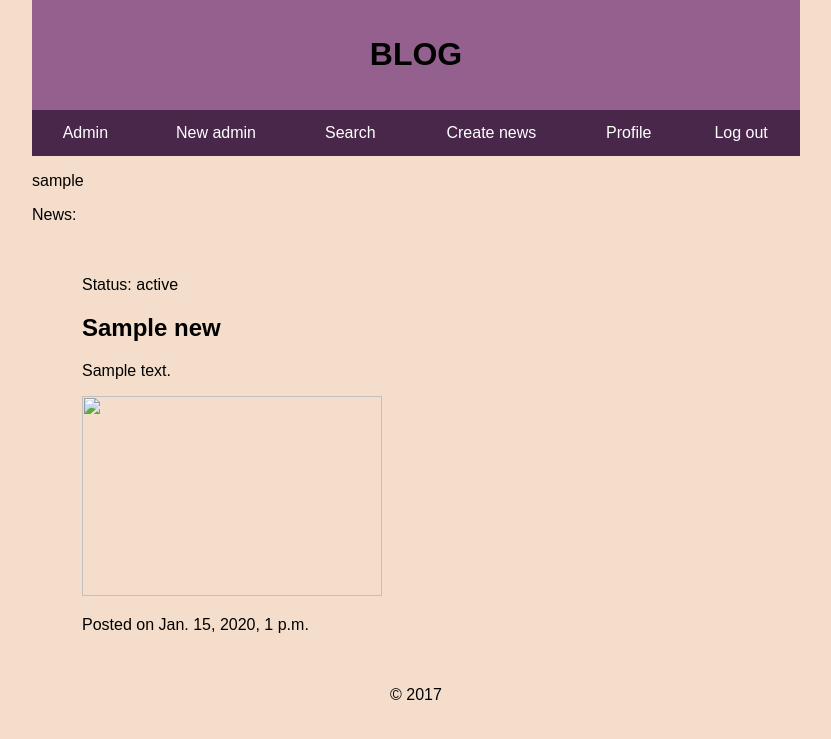
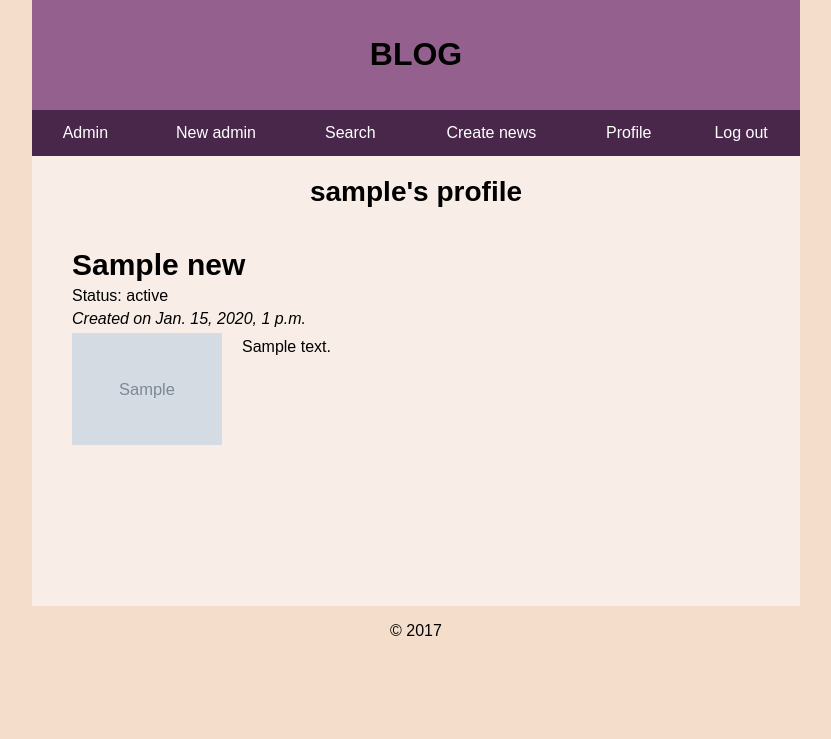
Before and after one commit to amm-poiais/laktionova_tsaplina, a Django app: page /user_profile/ in a window 1280 px wide. Shown: the top 739 px of the page, without its empty margins (224-1055 px from the left). Run offline with Django 3.2, Linux system fonts and the light colour scheme; a user stored in the database is signed in; tables that the repository leaves empty hold one stand-in row (values such as "Sample post"); grey boxes marked "Sample" are stand-in pictures.

Commit message:
Fixed design of pages main & user_profile (including embedded divs)

```diff
--- a/templates/base.html
+++ b/templates/base.html
@@ -15,14 +15,15 @@
             margin-left:20%;
             margin-right:20%;
         }
-        .main_column{
+        .main-column{
             width:60%;
-            padding-left:20%;
-            padding-right:20%;
+            min-height: 450px;
+            margin-left:20%;
+            margin-right:20%;
             word-wrap: break-word;
+            background-color: #f8eee7;
         }
         .menu{
-
             background-color: #49274a;
             margin-left:20%;
             margin-right:20%;
@@ -61,14 +62,25 @@
             text-align:center;
         }
 
-        #news{
-            background-color: #f8eee7;
-
+        #message{
+            padding: 40px;
+            font-weight: bold;
+            font-size: 28px;
+            margin: 0;
+        }
+        #page-title{
+            padding: 20px 40px 0;
+            margin: 0;
+            font-weight: bold;
+            font-size: 28px;
+            text-align:center;
+        }
+        #news, #user-news{
+            padding: 40px;
         }
         .news {
             display: block;
-            padding: 20px 50px;
-            /*border: 2px dotted black;*/
+            padding-bottom: 50px;
         }
 
         .btn {
@@ -82,10 +94,18 @@
             font-weight: bold;
             font-size: 30px;
         }
-        .pub_data{
+        .pub-data{
             font-style: italic;
+            margin: 5px 0;
+        }
+        .status{
+            margin: 5px 0;
+        }
+        .moderator-comment{
+
         }
         .content{
+            overflow: auto;
         }
         .pic{
             max-width: 150px;
@@ -93,14 +113,14 @@
             margin-right: 20px;
         }
         .text{
-            margin: 25px 50px 50px 25px;
+            margin: 5px 50px 20px 25px;
         }
     </style>
 </head>
 <body>
     <header>
         {% block header %}
-        <div class="header_name">
+        <div class="header-name">
             <h1 style="text-align: center"><a href="/">BLOG</a></h1>
         </div>
         {% endblock %}
@@ -127,15 +147,11 @@
                   {% endif %}
                 </ul>
             </div>
-            <!--<div class="left_column" style=" display:inline-block; min-width: 20%; background-color: #b6feb8;">
-                {% block left_column %}{% endblock %}
-            </div>-->
-            <div class="main_column" style="" >
-                {% block main_column %}{% endblock %}
+            <div class="main-column">
+                {% block main_column %}
+
+                {% endblock %}
             </div>
-           <!--<div class="right_column" style=" display:inline-block; min-width: 20%; background-color: #ffb482;">
-                {% block right_column %}{% endblock %}
-            </div>-->
         </div>
     </main>
     <footer>
--- a/templates/user_profile.html
+++ b/templates/user_profile.html
@@ -2,28 +2,36 @@
 {% block title %}{{user.username}}{% endblock %}
 
 {% block main_column %}
-    <p>
-        {{user.username}}
+    <p id="page-title">
+        {{user.username}}'s profile
     </p>
-    <p>
-        News:
-    </p>
-    <div id="user_news">
+    <div id="user-news">
+        {% if user_news %}
             {% for post in user_news %}
                 <div class="news">
-                <p>Status: {{post.status.status}}</p>
+                    <div class='title'>{{post.title}}</div>
+
+                    <p class="status">Status: {{post.status.status}}</p>
                     {% ifequal post.status "Not published" %}
-                    <p>Moderator's comment: {{ post.comment }}</p>
+                        <p class="moderator-comment">Moderator's comment: {{ post.comment }}</p>
                     {% endifequal %}
-                <h2>{{post.title}}</h2>
-                <p>{{post.text}}</p>
+
+                    {% ifequal post.status.status "Published" %}
+                        <p class='pub-data'>Posted on {{post.timestamp}}</p>
+                    {% else %}
+                        <p class='pub-data'>Created on {{post.timestamp}}</p>
+                    {% endifequal %}
+
+                    <div class="content">
                         {% if post.attachment %}
-                    <img src="{{ user_news.attachment.url }}" width="300" height="200" alt="{{ user_news.title }}" />
+                            <img class='pic' src="{{ post.attachment.url }}" alt="{{ post.title }}" />
                         {% endif %}
-                <p>Posted on {{post.timestamp}}</p>
-                {% empty %}
-                <p>Add your first news on main page.</p>
+                        <div class="text">{{post.text}}</div>
+                    </div>
                 </div>
             {% endfor %}
+        {% else %}
+            <p id='message'>No news from you yet :(</p>
+        {% endif %}
     </div>
 {% endblock %}
```
Also changed, not shown: templates/main.html (+5 -3 lines). Lines whose indentation alone changed are shown as unchanged.
